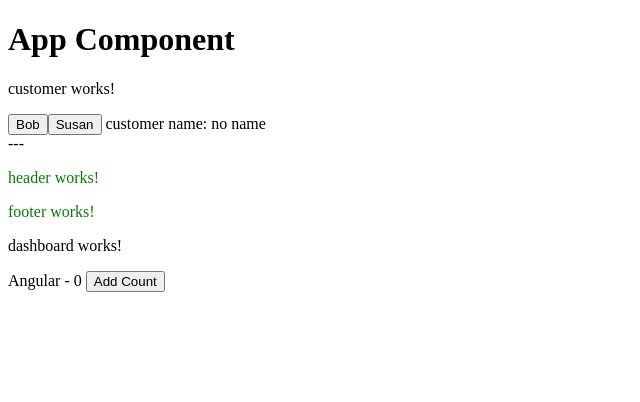
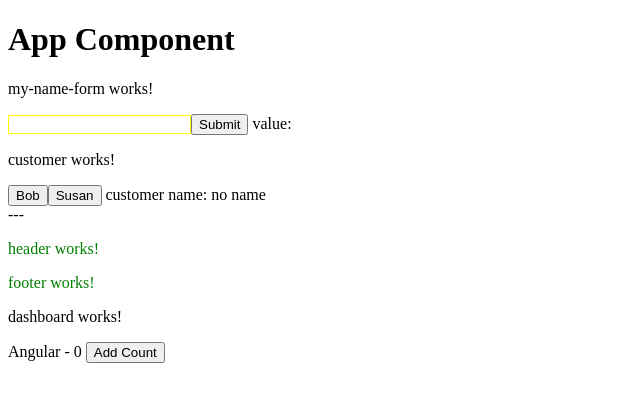
Before and after one commit to schuchard/ng-crash-course-201909, an Angular app: page / in a window 1280 px wide. Shown: the top 402 px of the page, without its empty margins (0-640 px from the left). Built offline with nearby package versions, Linux system fonts and the light colour scheme.

Commit message:
template forms

```diff
--- a/src/app/app.component.html
+++ b/src/app/app.component.html
@@ -1,4 +1,7 @@
 <h1>App Component</h1>
+<app-my-name-form (submitName)="handleSubmitName($event)"></app-my-name-form>
+value: {{myNameFormValue}}
+<br>
 <app-customer (alert)="handleAlert($event)"></app-customer>
 customer name: {{customerName.name}}
 <br>
--- a/src/app/app.component.ts
+++ b/src/app/app.component.ts
@@ -11,7 +11,8 @@ export class AppComponent {
   title = 'blastoff';
   dashboardCustomer = 'Angular';
   counter = new BehaviorSubject(0);
-  customerName = {name: 'no name'};
+  customerName = { name: 'no name' };
+  myNameFormValue = '';
 
   constructor() {
     // this.counter.unsubscribe()
@@ -26,4 +27,8 @@ export class AppComponent {
     this.customerName = event;
     console.log(event);
   }
+
+  handleSubmitName(value) {
+    this.myNameFormValue = value;
+  }
 }
--- a/src/app/app.module.ts
+++ b/src/app/app.module.ts
@@ -1,5 +1,6 @@
 import { BrowserModule } from '@angular/platform-browser';
 import { NgModule } from '@angular/core';
+import { FormsModule } from '@angular/forms';
 
 import { AppRoutingModule } from './app-routing.module';
 import { AppComponent } from './app.component';
@@ -8,6 +9,7 @@ import { FooterComponent } from './footer/footer.component';
 import { DashboardComponent } from './dashboard/dashboard.component';
 import { CustomerComponent } from './customer/customer.component';
 import { SharedModule } from './shared/shared.module';
+import { MyNameFormComponent } from './my-name-form/my-name-form.component';
 
 @NgModule({
   declarations: [
@@ -16,11 +18,13 @@ import { SharedModule } from './shared/shared.module';
     FooterComponent,
     DashboardComponent,
     CustomerComponent,
+    MyNameFormComponent,
   ],
   imports: [
     BrowserModule,
     AppRoutingModule,
-    SharedModule
+    SharedModule,
+    FormsModule
   ],
   providers: [],
   bootstrap: [AppComponent]
--- /dev/null
+++ b/src/app/my-name-form/my-name-form.component.html
@@ -0,0 +1,4 @@
+<p>my-name-form works!</p>
+<input [(ngModel)]="nameInput" type="text" required/>
+
+<button (click)="submitForm(nameInput)">Submit</button>
--- /dev/null
+++ b/src/app/my-name-form/my-name-form.component.scss
@@ -0,0 +1,3 @@
+input.ng-invalid {
+  border: 1px solid yellow;
+}
--- /dev/null
+++ b/src/app/my-name-form/my-name-form.component.ts
@@ -0,0 +1,21 @@
+import { Component, OnInit, Output, EventEmitter } from '@angular/core';
+
+@Component({
+  selector: 'app-my-name-form',
+  templateUrl: './my-name-form.component.html',
+  styleUrls: ['./my-name-form.component.scss']
+})
+export class MyNameFormComponent implements OnInit {
+  nameInput;
+
+  @Output() submitName = new EventEmitter<string>()
+  constructor() { }
+
+  ngOnInit() {
+  }
+
+  submitForm(value: string) {
+    this.submitName.emit(value);
+  }
+
+}
```
Also changed, not shown: 1 other file (tests, documents, lock files or other folders).
